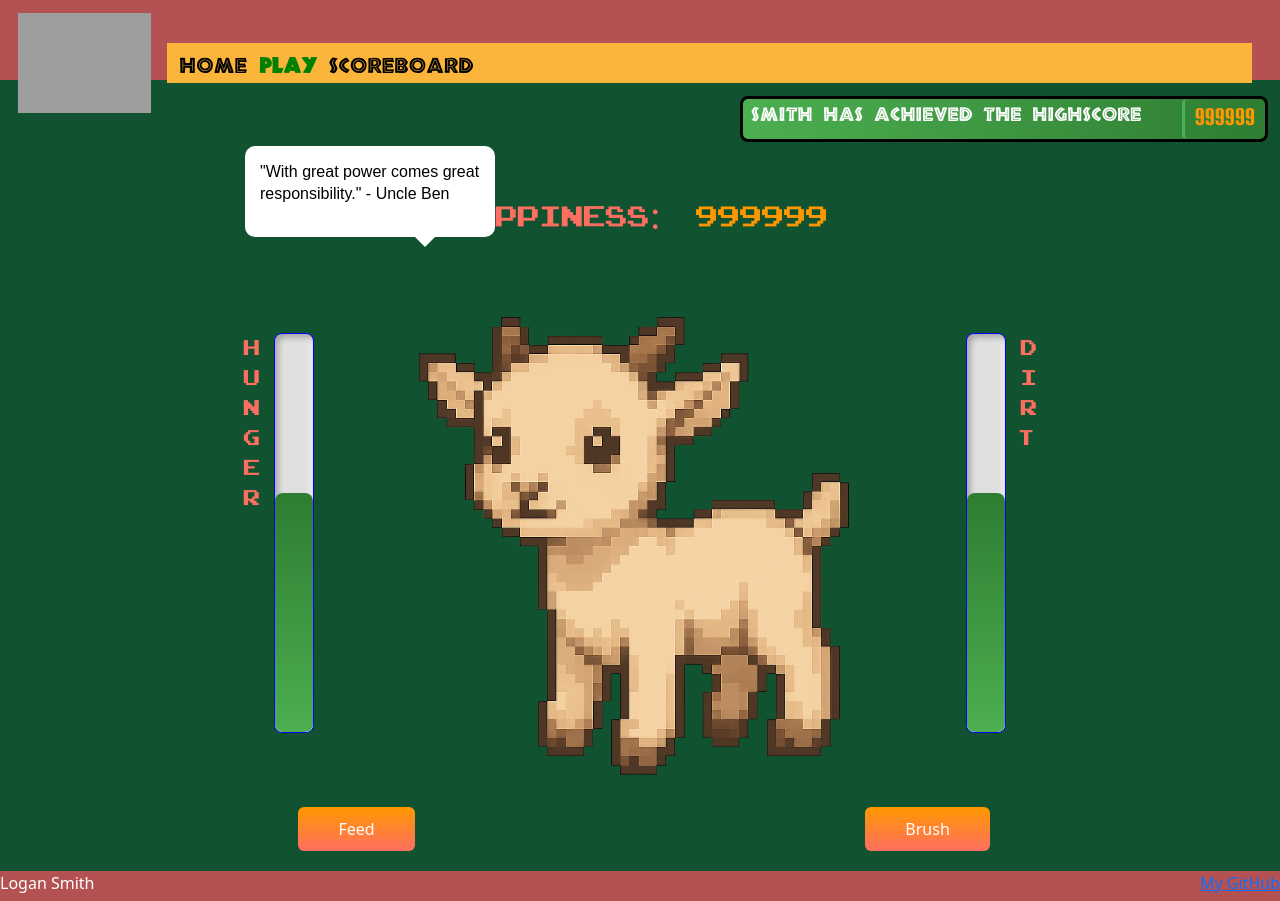
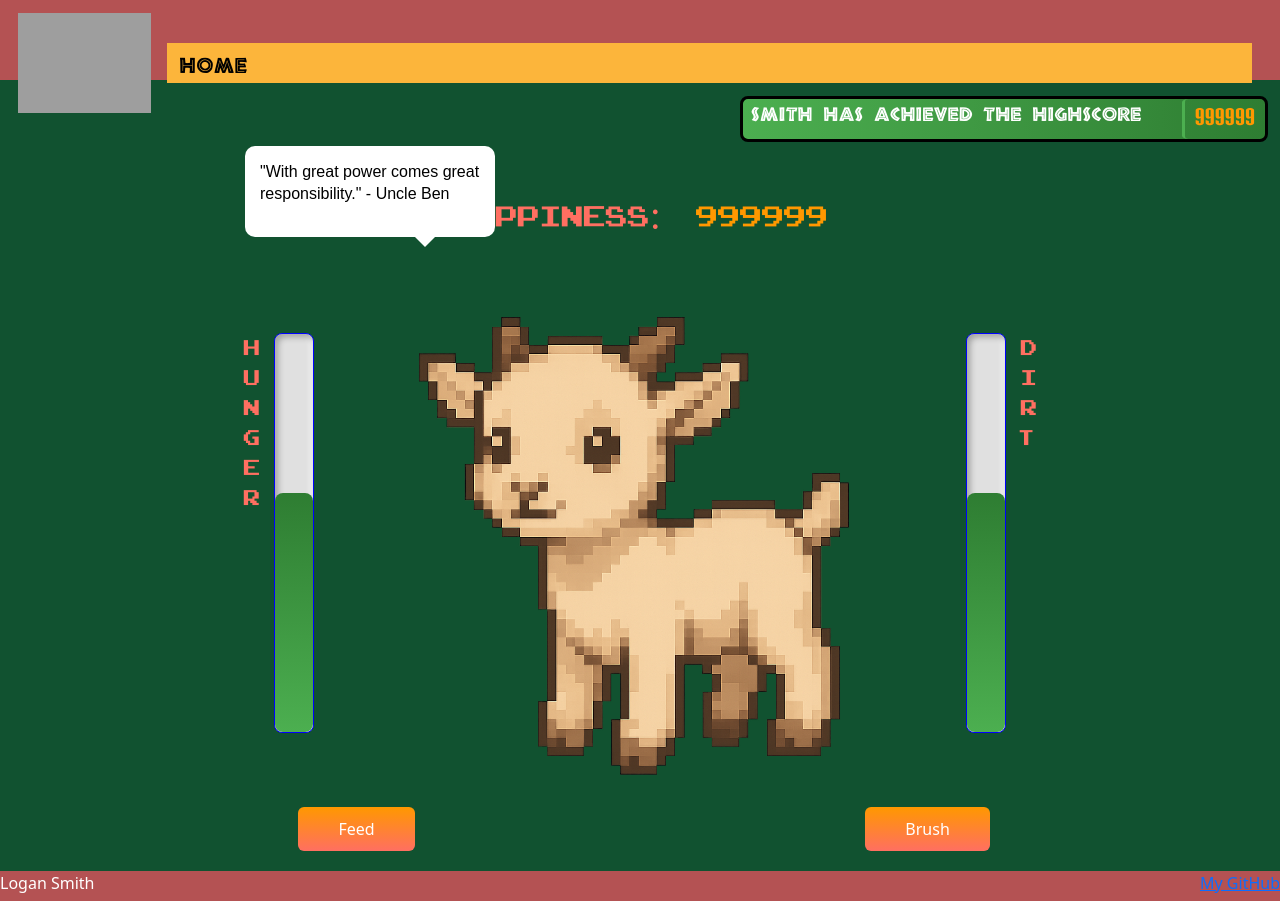
Before and after one commit to Ljreds/virtual-spider, a React (Vite) app: page /game in a window 1280 px wide. Built offline with nearby package versions, Linux system fonts and the light colour scheme; grey boxes are pictures that could not be loaded.

Commit message:
Attempting to create my own auth states based on the simon code

```diff
--- a/src/app.jsx
+++ b/src/app.jsx
@@ -6,8 +6,14 @@
 import { Login } from './login/login';
 import { Game } from './game/game';
 import { Scores } from './scores/scores';
+import { AuthState } from './login/authState';
 
 export default function App() {
+
+  const [userName, setUserName] = React.useState(localStorage.getItem('userName') || '');
+  const currentAuthState = userName ? AuthState.Authenticated : AuthState.Unauthenticated;
+  const [authState, setAuthState] = React.useState(currentAuthState);
+
   return (
     <BrowserRouter>
         <div className="body text-dark">
@@ -17,27 +23,43 @@
                         <img id="title-bar" src="madamfo.png" alt="Madamfo" height="100" />
                     </a>
                     <menu className="navbar-brand">
+                        {authState === AuthState.Unauthenticated && (
                             <li className="nav-item">
                                 <NavLink className="nav-link" to="">
                                     Home
                                 </NavLink>
                             </li>
+                        )}
+                        {authState === AuthState.Authenticated && (
                             <li className="nav-item">
                                 <NavLink className="nav-link" to="game">
                                     Play
                                 </NavLink>
                             </li>
+                        )}
+                        {authState === AuthState.Authenticated && (
                             <li className="nav-item">
                                 <NavLink className="nav-link" to="scores">
                                     Scoreboard
                                 </NavLink>
                             </li>
+                        )}
                     </menu>
                 </nav>
             </header>
 
             <Routes>
-                <Route path='/' element={<Login />} exact />
+                <Route path='/' element={<Login
+                    userName={userName}
+                    authState={authState}
+                    onAuthChange={(userName, authState) => {
+                    setAuthState(authState);
+                    setUserName(userName);
+                    }}
+                />
+                }
+                exact
+                />
                 <Route path='/game' element={<Game />} />
                 <Route path='/scores' element={<Scores />} />
                 <Route path='*' element={<NotFound />} />
--- /dev/null
+++ b/src/login/authState.js
@@ -0,0 +1,9 @@
+export class AuthState {
+  static Unknown = new AuthState('unknown');
+  static Authenticated = new AuthState('authenticated');
+  static Unauthenticated = new AuthState('unauthenticated');
+
+  constructor(name) {
+    this.name = name;
+  }
+}
--- a/src/login/login.jsx
+++ b/src/login/login.jsx
@@ -14,9 +14,8 @@
 }
 
 
-export function Login() {
+export function Login(userName, authState, onAuthChange) {
 
-    const [userName, setUserName] = React.useState('');
     const [password, setPassword] = React.useState('');
 
 
```
Lines whose indentation alone changed are shown as unchanged.
